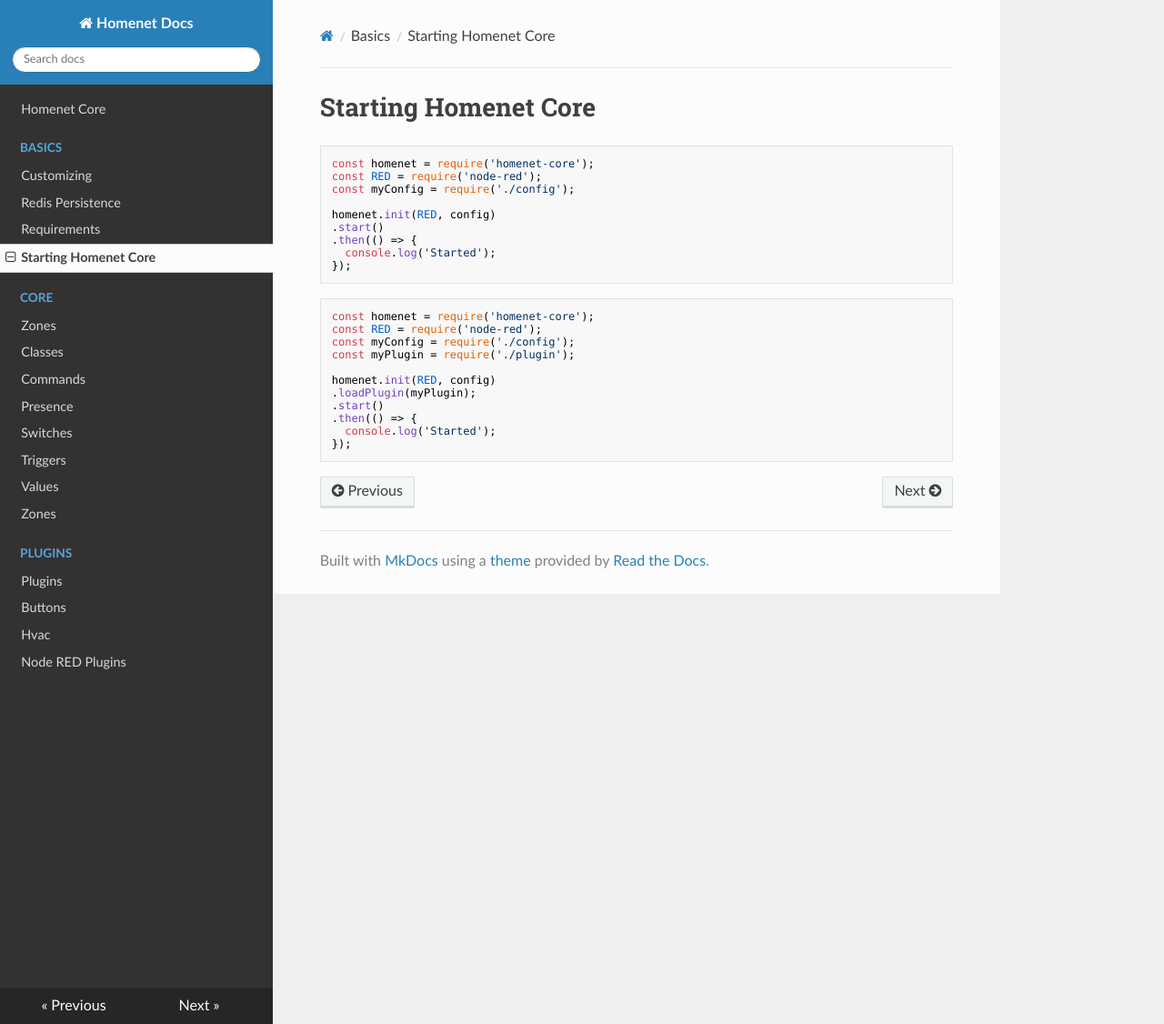
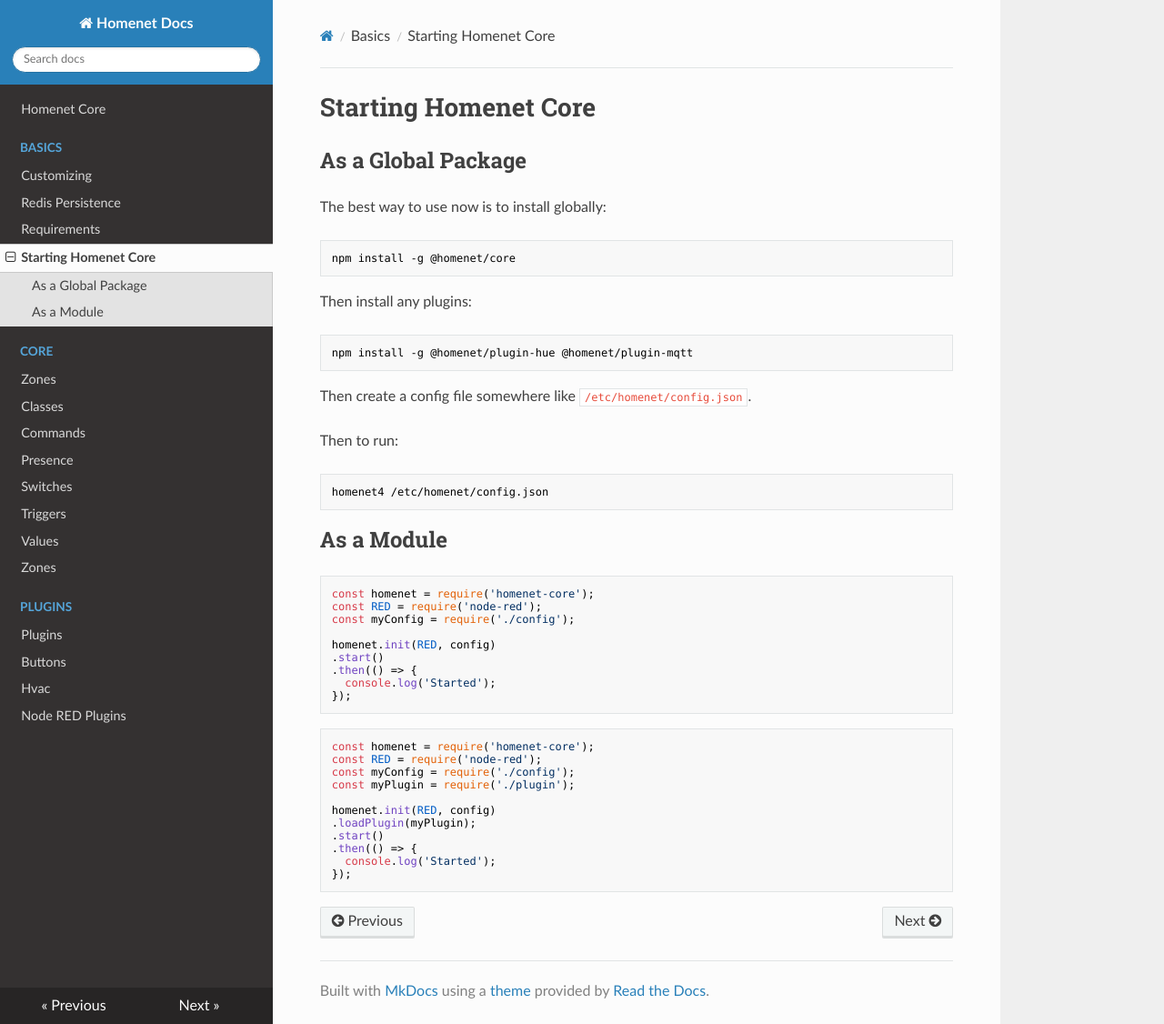
Before and after one commit to denwilliams/homenet-core, an MkDocs documentation site: the page built from docs/src/basics/starting.md, in a window 1280 px wide and 1126 px high. Shown: the whole window at 91% size. Built offline with MkDocs 1.6.1, drawn with Linux system fonts in a browser that asks for light colours; nearby versions of some CDN libraries.

Commit message:
update docs

````diff
--- a/docs/src/basics/starting.md
+++ b/docs/src/basics/starting.md
@@ -1,4 +1,28 @@
 # Starting Homenet Core
+
+## As a Global Package
+
+The best way to use now is to install globally:
+
+```
+npm install -g @homenet/core
+```
+
+Then install any plugins:
+
+```
+npm install -g @homenet/plugin-hue @homenet/plugin-mqtt
+```
+
+Then create a config file somewhere like `/etc/homenet/config.json`.
+
+Then to run:
+
+```
+homenet4 /etc/homenet/config.json
+```
+
+## As a Module
 
 ```js
 const homenet = require('homenet-core');
````
Also changed, not shown: docs/src/basics/requirements.md (+1 -5 lines).
